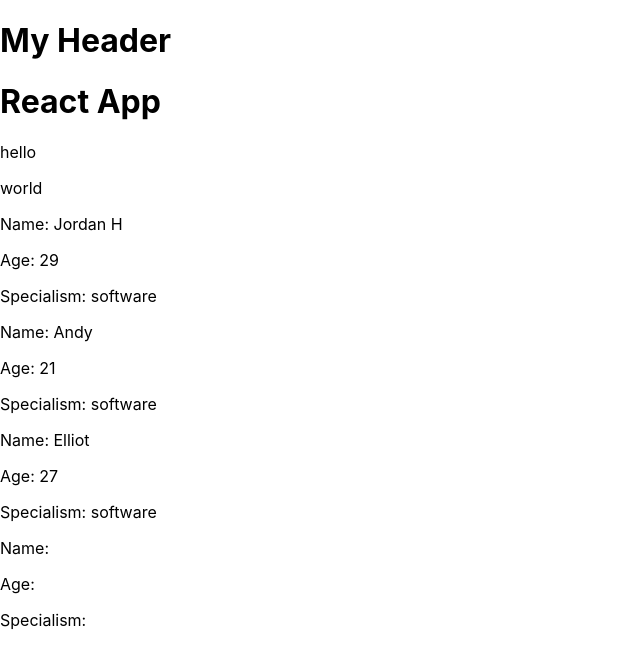
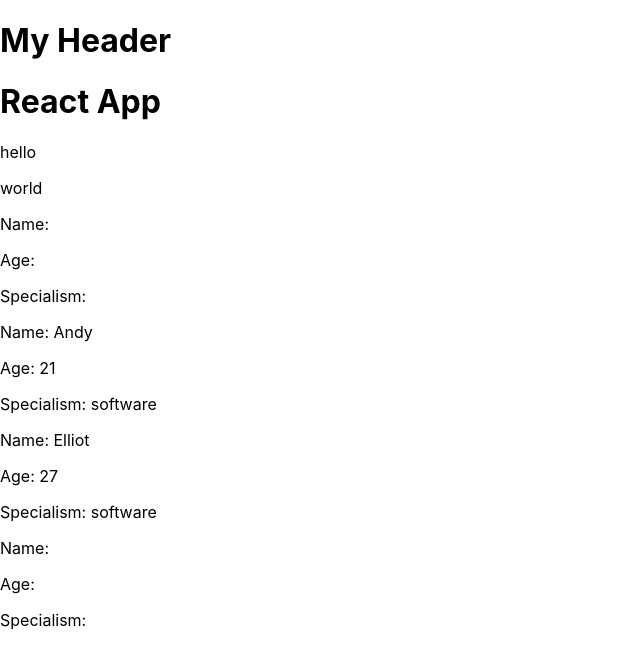
Before and after one commit to JHarry444/LBG-React-Demo, a React (Create React App) app: page / in a window 1280 px wide. Shown: the top 668 px of the page, without its empty margins (0-640 px from the left). Built offline with nearby package versions, Linux system fonts and the light colour scheme.

Commit message:
json example

```diff
--- a/src/App.js
+++ b/src/App.js
@@ -2,9 +2,12 @@ import logo from './logo.svg';
 import './App.css';
 import Header from './components/Header';
 import Trainer from './components/Trainer';
+import trainers from './data/trainers.json';
 
 // react component called App
 function App() {
+  console.log("Trainers:", trainers);
+
   return (
     <div>
       <header></header>
@@ -12,7 +15,7 @@ function App() {
       <h1>React App</h1>
       <p>hello</p>
       <p>world</p>
-      <Trainer name="Jordan H" age="29" specialism="software"/>
+      <Trainer/>
       <Trainer name="Andy" age="21" specialism="software"/>
       <Trainer name="Elliot" age="27" specialism="software"/>
       <Trainer />
--- /dev/null
+++ b/src/data/trainers.json
@@ -0,0 +1,7 @@
+[
+    {
+        "name": "Jordan",
+        "age": 29,
+        "specialism": "software"
+    }
+]
```
